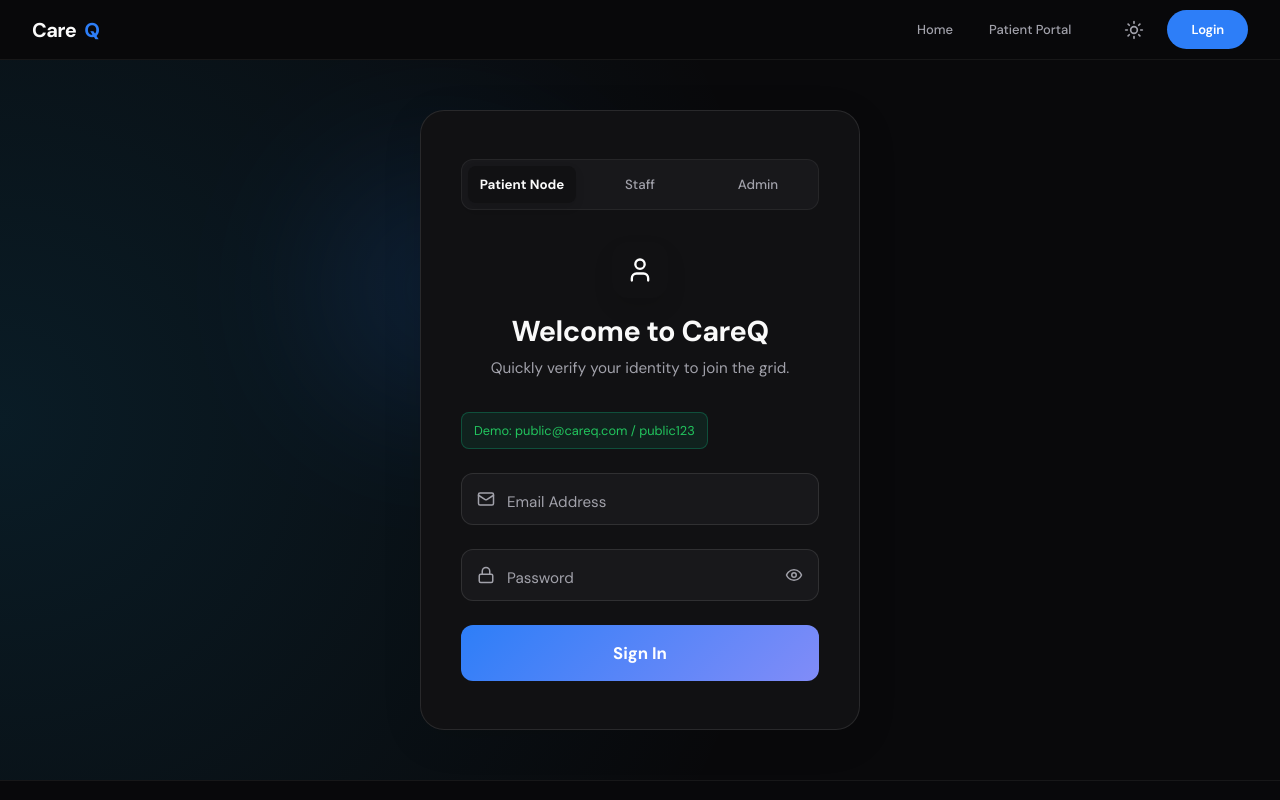
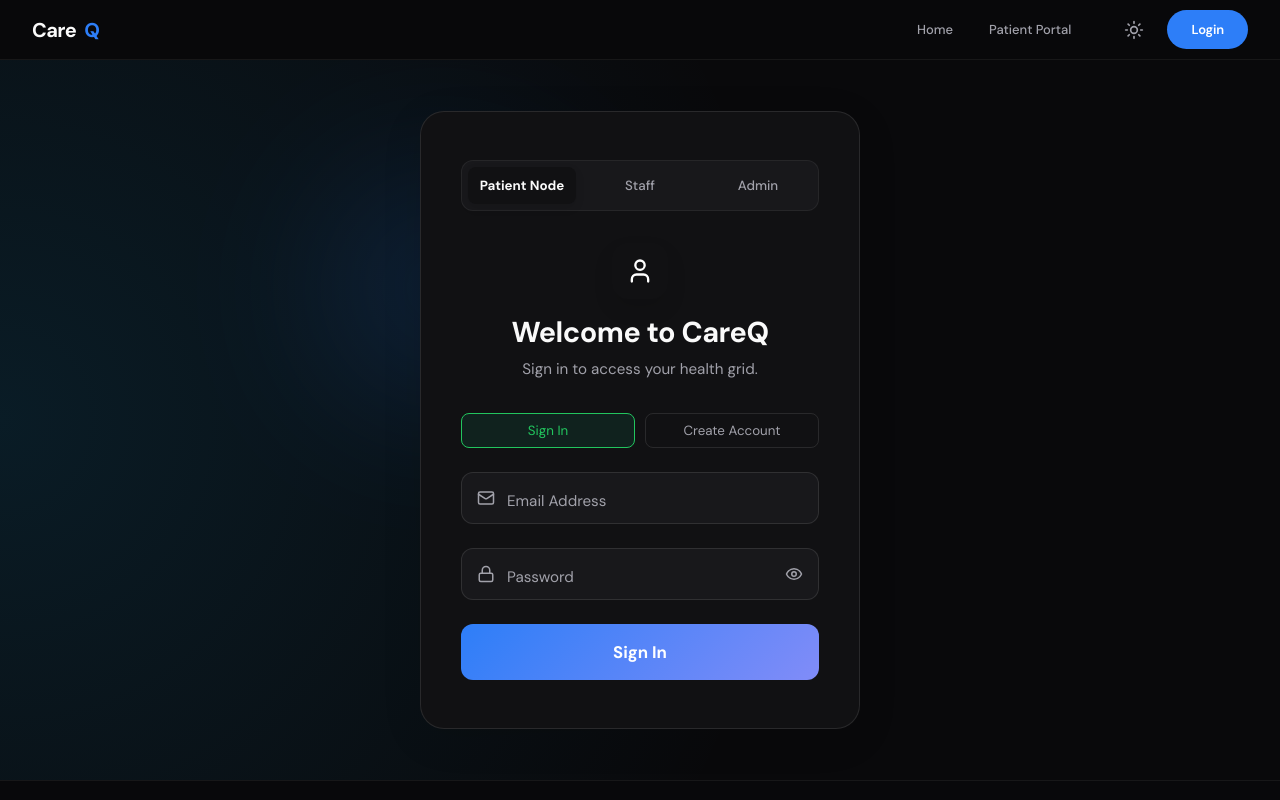
Before and after one commit to sujeelmarapatla-14AA/careQ, a React (Vite) app in the folder frontend/: page /login in a window 1280 px wide. Shown: the top 800 px of the page. Built offline with nearby package versions, Linux system fonts and the light colour scheme.

Commit message:
updated feature

```diff
--- a/frontend/src/pages/Auth.jsx
+++ b/frontend/src/pages/Auth.jsx
@@ -9,6 +9,8 @@ export default function Auth() {
   const [showPassword, setShowPassword] = useState(false);
   const [email, setEmail] = useState('');
   const [password, setPassword] = useState('');
+  const [isSignUp, setIsSignUp] = useState(false);
+  const [name, setName] = useState('');
 
   // Admin 2FA State
   const [requires2FA, setRequires2FA] = useState(false);
@@ -40,11 +42,41 @@ export default function Auth() {
     e.preventDefault();
     setLoading(true); setError('');
 
-    // Demo credential bypass
-    if (activeTab === 'patient' && email === 'public@careq.com' && password === 'public123') {
+    // Public Portal Logic (LocalStorage)
+    if (activeTab === 'patient') {
+      const dbKey = 'careq_users_db';
+      let users = {};
+      try { users = JSON.parse(localStorage.getItem(dbKey)) || {}; } catch { users = {}; }
+
+      if (isSignUp) {
+        if (users[email]) {
+          setError('Account already exists.');
+          setLoading(false);
+          return;
+        }
+        users[email] = { email, password, name, createdAt: new Date().toISOString() };
+        localStorage.setItem(dbKey, JSON.stringify(users));
+        setSuccess(true);
+        setTimeout(() => {
+          setSuccess(false);
+          setIsSignUp(false);
+        }, 1000);
         setLoading(false);
-        return completeLogin({ success: true, token: 'demo-public-token', username: 'Public User', role: 'patient' });
+        return;
+      } else {
+        const user = users[email];
+        if (user && user.password === password) {
+          setLoading(false);
+          return completeLogin({ success: true, token: 'public-token-' + Date.now(), username: user.name || email.split('@')[0], role: 'patient' });
+        } else {
+          setError('Invalid credentials.');
+          setLoading(false);
+          return;
+        }
+      }
     }
+
+    // Demo credential bypass for staff/admin
     if (activeTab === 'staff' && email === 'staff@careq.com' && password === 'staff123') {
         setLoading(false);
         return completeLogin({ success: true, token: 'demo-staff-token', username: 'Staff Member', role: 'staff' });
@@ -138,10 +170,10 @@ export default function Auth() {
              </motion.div>
           </div>
           <h2 style={{ fontSize: '1.8rem', fontWeight: 700, color: 'var(--text-primary)', marginBottom: '8px', letterSpacing: '-0.5px' }}>
-            {requires2FA ? 'Confirm Identity' : activeTab === 'patient' ? 'Welcome to CareQ' : activeTab === 'staff' ? 'Staff Command Matrix' : 'System Administration'}
+            {requires2FA ? 'Confirm Identity' : activeTab === 'patient' ? (isSignUp ? 'Create Public Account' : 'Welcome to CareQ') : activeTab === 'staff' ? 'Staff Command Matrix' : 'System Administration'}
           </h2>
           <p style={{ color: 'var(--text-secondary)', fontSize: '0.95rem' }}>
-            {requires2FA ? 'Enter your 6-digit TOTP code.' : activeTab === 'patient' ? 'Quickly verify your identity to join the grid.' : 'Official hospital credentials required.'}
+            {requires2FA ? 'Enter your 6-digit TOTP code.' : activeTab === 'patient' ? (isSignUp ? 'Register to access your health grid.' : 'Sign in to access your health grid.') : 'Official hospital credentials required.'}
           </p>
         </div>
 
@@ -162,17 +194,16 @@ export default function Auth() {
 
               {activeTab === 'patient' && (
                 <div style={{ marginBottom: '1.5rem', display: 'flex', gap: '10px' }}>
-                   <div style={{ padding: '8px 12px', background: 'rgba(16,185,129,0.1)', color: 'var(--status-success)', borderRadius: '8px', fontSize: '0.8rem', border: '1px solid rgba(16,185,129,0.3)' }}>Demo: public@careq.com / public123</div>
+                   <button type="button" onClick={() => setIsSignUp(false)} style={{ flex: 1, padding: '8px', borderRadius: '8px', border: '1px solid ' + (!isSignUp ? 'var(--status-success)' : 'var(--border-default)'), background: !isSignUp ? 'rgba(16,185,129,0.1)' : 'transparent', color: !isSignUp ? 'var(--status-success)' : 'var(--text-secondary)', cursor: 'pointer', transition: '0.3s' }}>Sign In</button>
+                   <button type="button" onClick={() => setIsSignUp(true)} style={{ flex: 1, padding: '8px', borderRadius: '8px', border: '1px solid ' + (isSignUp ? 'var(--status-success)' : 'var(--border-default)'), background: isSignUp ? 'rgba(16,185,129,0.1)' : 'transparent', color: isSignUp ? 'var(--status-success)' : 'var(--text-secondary)', cursor: 'pointer', transition: '0.3s' }}>Create Account</button>
                 </div>
               )}
-              {activeTab === 'staff' && (
-                <div style={{ marginBottom: '1.5rem', display: 'flex', gap: '10px' }}>
-                   <div style={{ padding: '8px 12px', background: 'rgba(14,165,233,0.1)', color: 'var(--accent-primary)', borderRadius: '8px', fontSize: '0.8rem', border: '1px solid rgba(14,165,233,0.3)' }}>Demo: staff@careq.com / staff123</div>
-                </div>
-              )}
-              {activeTab === 'admin' && (
-                <div style={{ marginBottom: '1.5rem', display: 'flex', gap: '10px' }}>
-                   <div style={{ padding: '8px 12px', background: 'rgba(139,92,246,0.1)', color: '#a78bfa', borderRadius: '8px', fontSize: '0.8rem', border: '1px solid rgba(139,92,246,0.3)' }}>Demo: admin@careq.com / admin123</div>
+
+              {activeTab === 'patient' && isSignUp && (
+                <div className="floating-input-group">
+                  <User className="input-ico" size={18} />
+                  <input type="text" id="fname" className="float-input" required value={name} onChange={(e) => setName(e.target.value)} />
+                  <label htmlFor="fname" className="float-label">Full Name (Optional)</label>
                 </div>
               )}
 
@@ -192,7 +223,7 @@ export default function Auth() {
               </div>
 
               <motion.button type="submit" className="auth-submit-btn" disabled={loading || success} style={{ background: activeTab==='admin' ? 'linear-gradient(135deg, #8b5cf6, #c084fc)' : 'linear-gradient(135deg, var(--accent-primary), #818cf8)' }}>
-                {loading ? <Loader2 className="spin-ico" size={20} /> : success ? <Check size={24} strokeWidth={3}/> : 'Sign In'}
+                {loading ? <Loader2 className="spin-ico" size={20} /> : success ? <Check size={24} strokeWidth={3}/> : (activeTab === 'patient' && isSignUp ? 'Create Account' : 'Sign In')}
               </motion.button>
 
             </motion.form>
```
